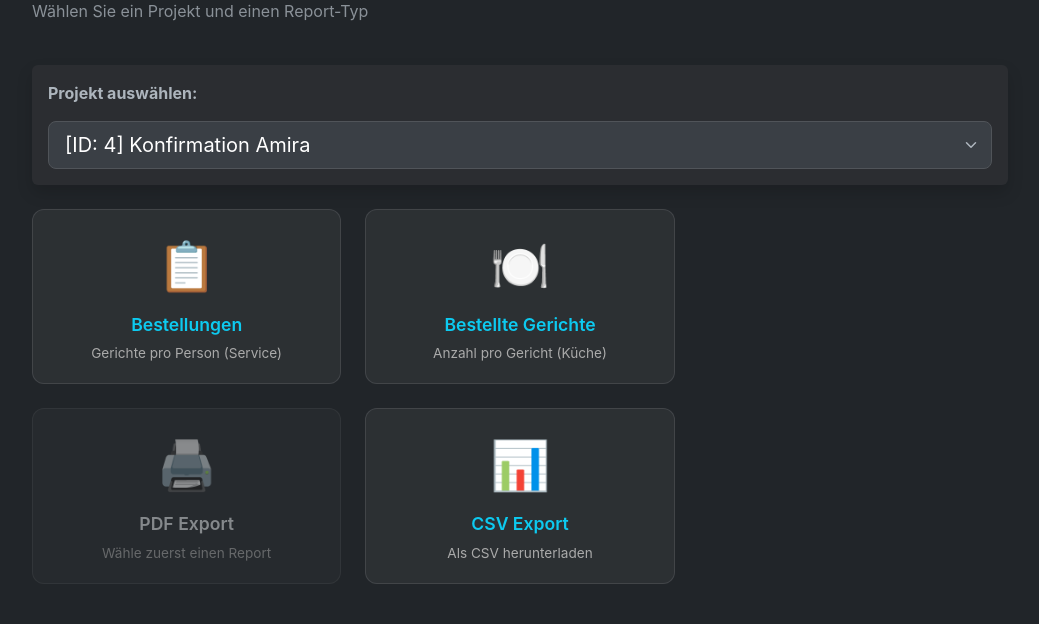
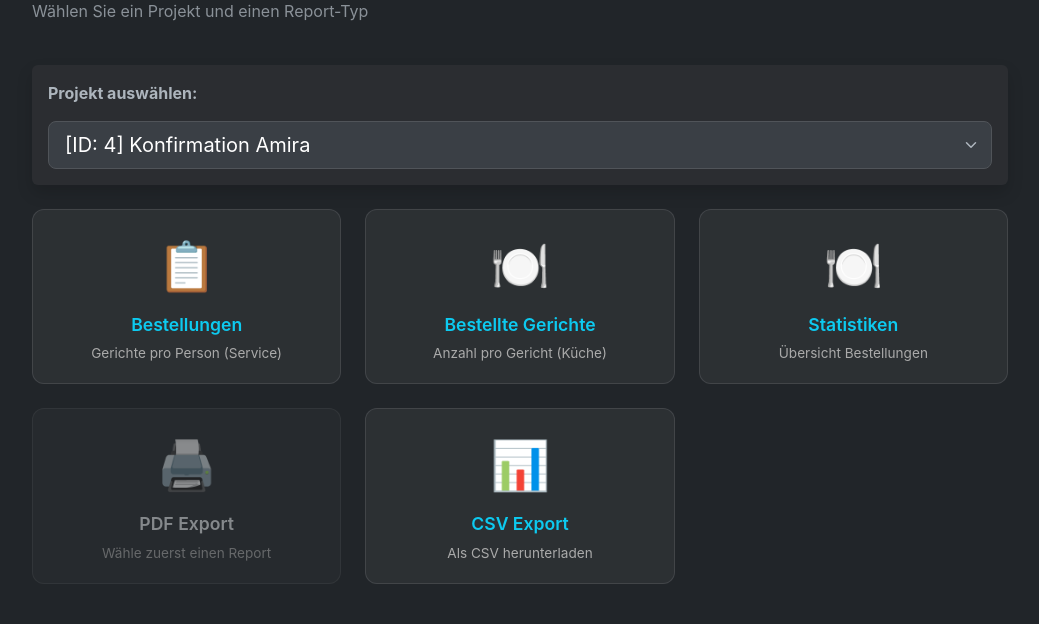
Before and after one commit to thesaint42/menue, a PHP site: page /admin/reports.php in a window 1280 px wide. Shown: the part 178-802 px from the top of the page, without its empty margins (120-1159 px from the left). Run offline with PHP 8.4, Linux system fonts and the light colour scheme; the visitor is signed in with stand-in values (Sample User, id 1); data comes from the database, SQL or seed files in the repository.

Commit message:
Update: reports.php

```diff
--- a/admin/reports.php
+++ b/admin/reports.php
@@ -725,7 +725,14 @@ if (isset($_GET['download']) && $_GET['download'] === 'pdf') {
             </a>
         </div>
 
-        <div class="col-12 col-sm-6 col-lg-4"></div>
+        <!-- Statistiken -->
+        <div class="col-12 col-sm-6 col-lg-4">
+            <a href="?project=<?php echo $project_id; ?>&view=kitchen" class="report-icon-btn">
+                <div class="icon">🍽️</div>
+                <div class="title">Statistiken</div>
+                <div class="subtitle">Übersicht Bestellungen</div>
+            </a>
+        </div>
 
         <!-- Drucken / PDF -->
         <div class="col-12 col-sm-6 col-lg-4">
```
